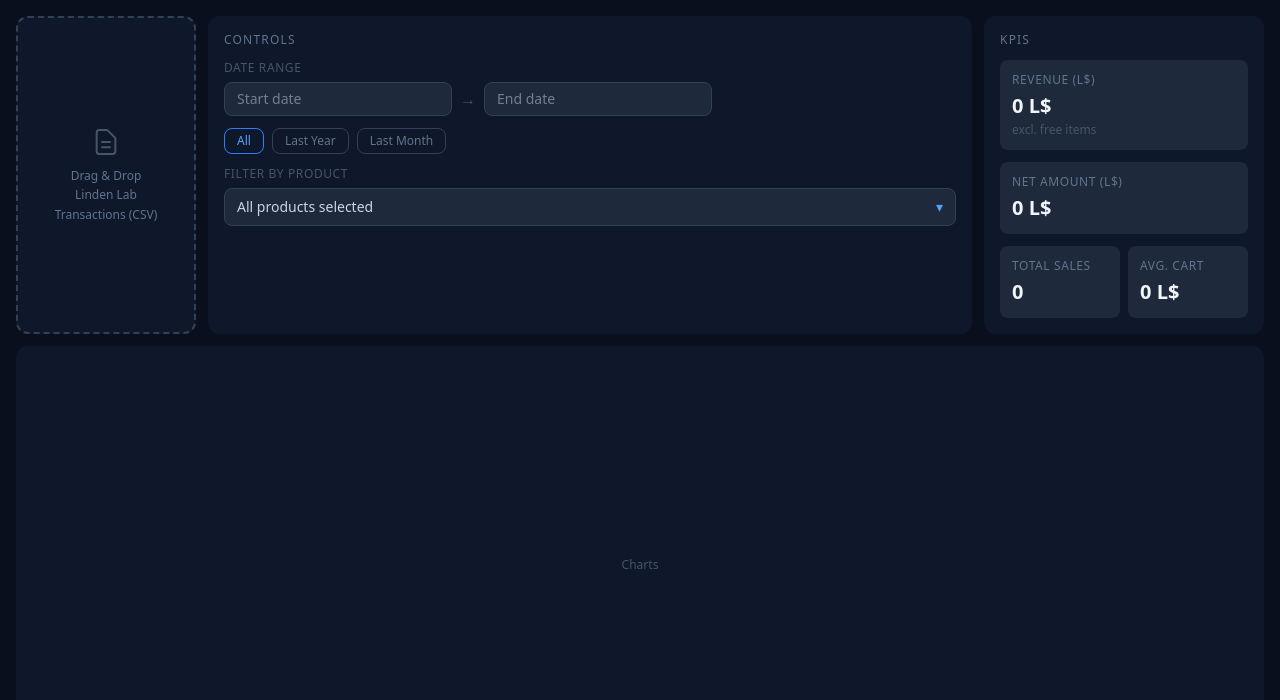
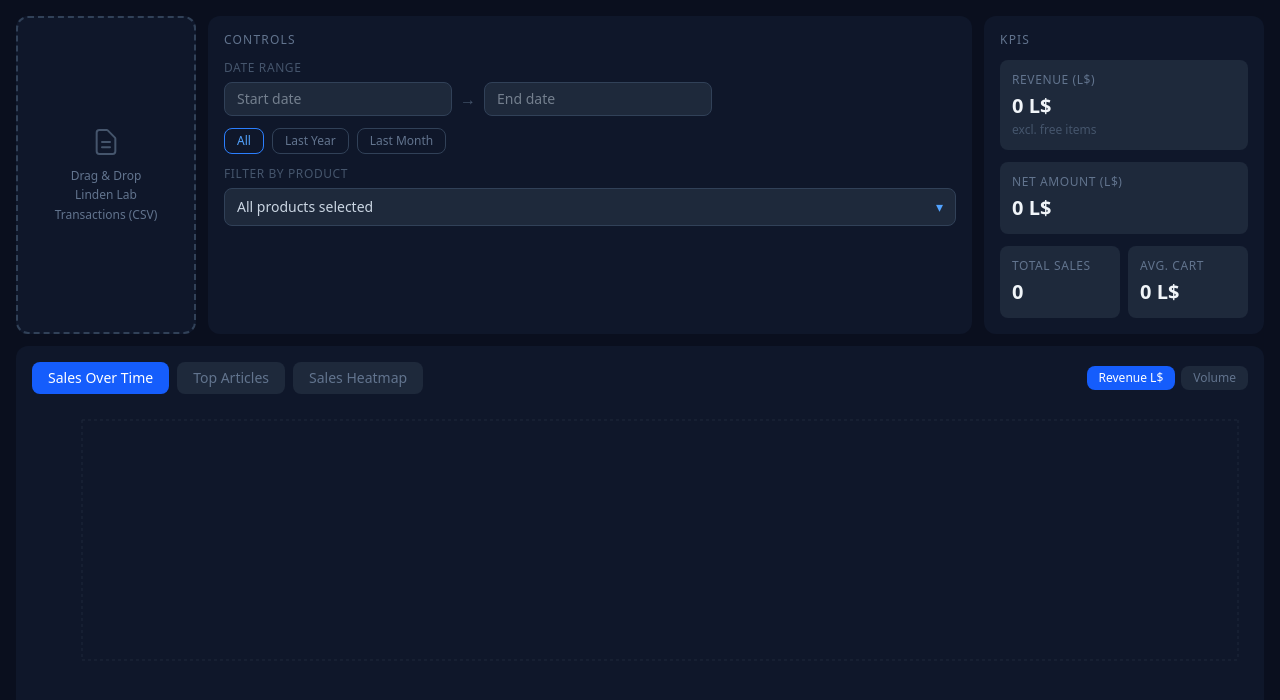
Before and after one commit to realjck/sl-marketplace-vision, a React (Vite) app: page / in a window 1280 px wide. Shown: the top 700 px of the page. Built offline with nearby package versions, Linux system fonts and the light colour scheme.

Commit message:
feat: add ChartArea with tabs and SalesAreaChart

```diff
--- a/src/App.tsx
+++ b/src/App.tsx
@@ -3,6 +3,7 @@ import { useStore } from './store/useStore'
 import Dropzone from './components/Dropzone'
 import ControlBar from './components/ControlBar'
 import KPICards from './components/KPICards'
+import ChartArea from './components/ChartArea'
 
 export default function App() {
   const loadFromDB = useStore(s => s.loadFromDB)
@@ -21,9 +22,7 @@ export default function App() {
         <ControlBar />
         <KPICards />
       </div>
-      <div className="bg-[#0f172a] rounded-xl p-4 flex-1 min-h-80 flex items-center justify-center text-slate-600 text-xs">
-        Charts
-      </div>
+      <ChartArea />
     </div>
   )
 }
--- /dev/null
+++ b/src/components/ChartArea.tsx
@@ -0,0 +1,67 @@
+import { useStore } from '../store/useStore'
+import SalesAreaChart from './charts/SalesAreaChart'
+import type { ChartTab } from '../types'
+
+const TABS: { id: ChartTab; label: string }[] = [
+  { id: 'area', label: 'Sales Over Time' },
+  { id: 'bar', label: 'Top Articles' },
+  { id: 'heatmap', label: 'Sales Heatmap' },
+]
+
+export default function ChartArea() {
+  const activeTab = useStore(s => s.activeTab)
+  const setActiveTab = useStore(s => s.setActiveTab)
+  const chartMetric = useStore(s => s.chartMetric)
+  const setChartMetric = useStore(s => s.setChartMetric)
+
+  const showToggle = activeTab !== 'heatmap'
+
+  return (
+    <div className="bg-[#0f172a] rounded-xl p-4 flex-1">
+      <div className="flex items-center gap-2 mb-4">
+        {TABS.map(tab => (
+          <button
+            key={tab.id}
+            onClick={() => setActiveTab(tab.id)}
+            className={`px-4 py-1.5 rounded-lg text-sm font-medium transition-colors ${
+              activeTab === tab.id
+                ? 'bg-blue-600 text-white'
+                : 'bg-[#1e293b] text-slate-500 hover:text-slate-300'
+            }`}
+          >
+            {tab.label}
+          </button>
+        ))}
+        {showToggle && (
+          <div className="ml-auto flex gap-1.5">
+            {(['revenue', 'volume'] as const).map(m => (
+              <button
+                key={m}
+                onClick={() => setChartMetric(m)}
+                className={`px-3 py-1 rounded-lg text-xs transition-colors ${
+                  chartMetric === m
+                    ? 'bg-blue-600 text-white'
+                    : 'bg-[#1e293b] text-slate-500 hover:text-slate-300'
+                }`}
+              >
+                {m === 'revenue' ? 'Revenue L$' : 'Volume'}
+              </button>
+            ))}
+          </div>
+        )}
+      </div>
+
+      {activeTab === 'area' && <SalesAreaChart />}
+      {activeTab === 'bar' && (
+        <div className="h-72 flex items-center justify-center text-slate-600 text-xs">
+          Top Articles — Task 11
+        </div>
+      )}
+      {activeTab === 'heatmap' && (
+        <div className="h-72 flex items-center justify-center text-slate-600 text-xs">
+          Heatmap — Task 12
+        </div>
+      )}
+    </div>
+  )
+}
--- /dev/null
+++ b/src/components/charts/SalesAreaChart.tsx
@@ -0,0 +1,67 @@
+import { useMemo } from 'react'
+import {
+  AreaChart,
+  Area,
+  XAxis,
+  YAxis,
+  CartesianGrid,
+  Tooltip,
+  ResponsiveContainer,
+} from 'recharts'
+import { useStore } from '../../store/useStore'
+import { groupByTime } from '../../lib/computeKPIs'
+
+export default function SalesAreaChart() {
+  const filteredTransactions = useStore(s => s.filteredTransactions)
+  const chartMetric = useStore(s => s.chartMetric)
+  const filters = useStore(s => s.filters)
+
+  const data = useMemo(
+    () => groupByTime(filteredTransactions, filters.dateStart, filters.dateEnd),
+    [filteredTransactions, filters.dateStart, filters.dateEnd],
+  )
+
+  const dataKey = chartMetric === 'revenue' ? 'revenue' : 'volume'
+
+  return (
+    <ResponsiveContainer width="100%" height={280}>
+      <AreaChart data={data} margin={{ top: 10, right: 10, left: 0, bottom: 0 }}>
+        <defs>
+          <linearGradient id="areaGradient" x1="0" y1="0" x2="0" y2="1">
+            <stop offset="5%" stopColor="#3b82f6" stopOpacity={0.3} />
+            <stop offset="95%" stopColor="#3b82f6" stopOpacity={0} />
+          </linearGradient>
+        </defs>
+        <CartesianGrid strokeDasharray="3 3" stroke="#1e293b" />
+        <XAxis
+          dataKey="label"
+          tick={{ fill: '#64748b', fontSize: 11 }}
+          axisLine={false}
+          tickLine={false}
+        />
+        <YAxis
+          tick={{ fill: '#64748b', fontSize: 11 }}
+          axisLine={false}
+          tickLine={false}
+          width={50}
+        />
+        <Tooltip
+          contentStyle={{
+            background: '#1e293b',
+            border: '1px solid #334155',
+            borderRadius: 8,
+          }}
+          labelStyle={{ color: '#94a3b8' }}
+          itemStyle={{ color: '#3b82f6' }}
+        />
+        <Area
+          type="monotone"
+          dataKey={dataKey}
+          stroke="#3b82f6"
+          strokeWidth={2}
+          fill="url(#areaGradient)"
+        />
+      </AreaChart>
+    </ResponsiveContainer>
+  )
+}
```
